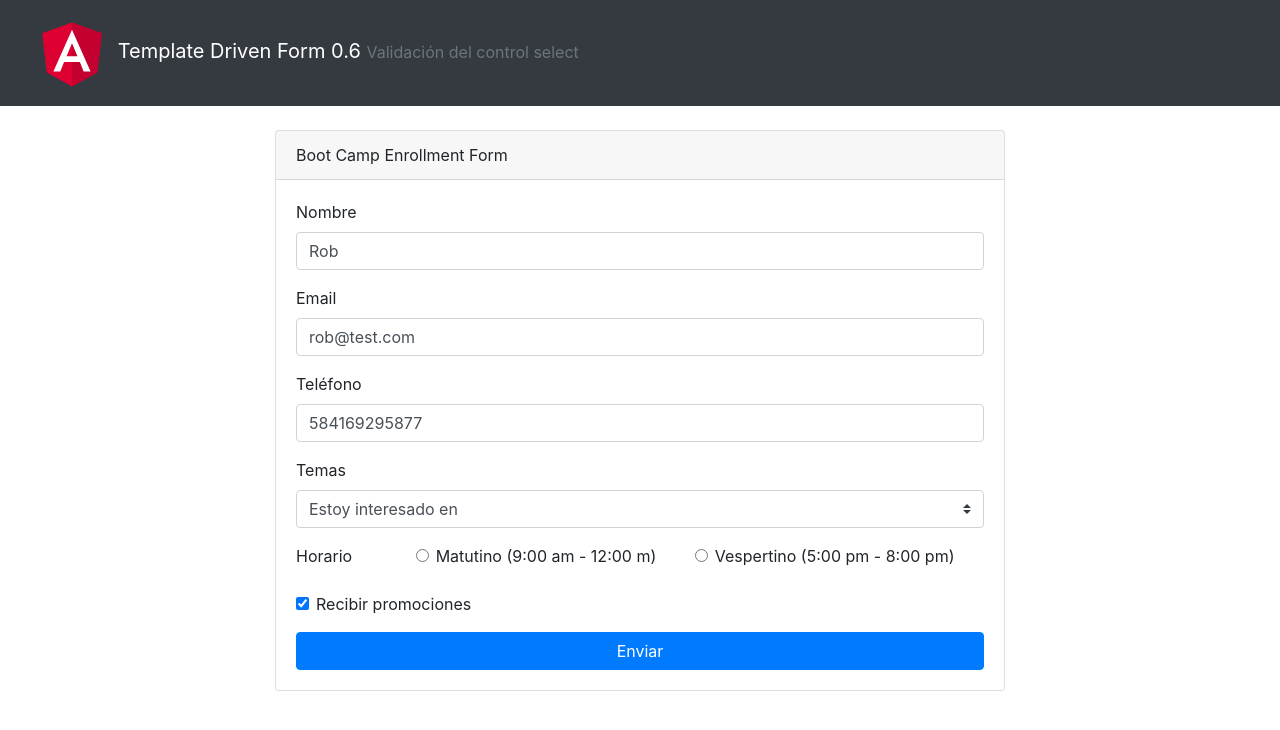
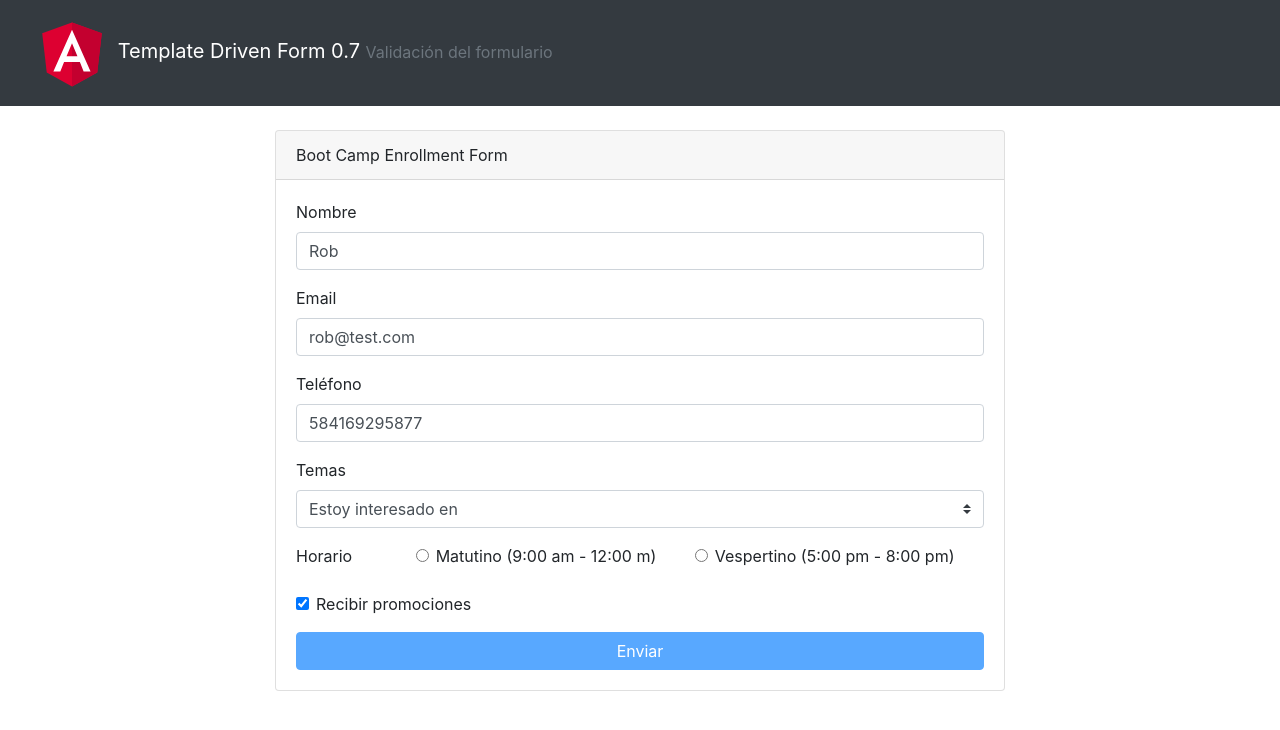
Before and after one commit to juliolpj/angular-form-02, an Angular app in the folder client/: page / in a window 1280 px wide. Shown: the top 730 px of the page. Built offline with nearby package versions, Linux system fonts and the light colour scheme.

Commit message:
0.7 Validación del formulario

```diff
--- a/client/src/app/app.component.html
+++ b/client/src/app/app.component.html
@@ -86,7 +86,9 @@
                 <label for="" class="form-check-label">Recibir promociones</label>
               </div>
 
-              <button class="btn btn-primary btn-block">
+              <button
+                [disabled]="userForm.form.invalid || formTemaTieneError"
+                class="btn btn-primary btn-block">
                 Enviar
               </button>
             </form>
--- a/client/src/app/app.component.ts
+++ b/client/src/app/app.component.ts
@@ -8,8 +8,8 @@ import { log } from 'util';
   styleUrls: ['./app.component.css']
 })
 export class AppComponent {
-  systemTitle = 'Template Driven Form 0.6';
-  systemDescrip = 'Validación del control select';
+  systemTitle = 'Template Driven Form 0.7';
+  systemDescrip = 'Validación del formulario';
 
   formTemas = ['Angular', 'React', 'VueJs'];
   formTemaTieneError = true;
```
